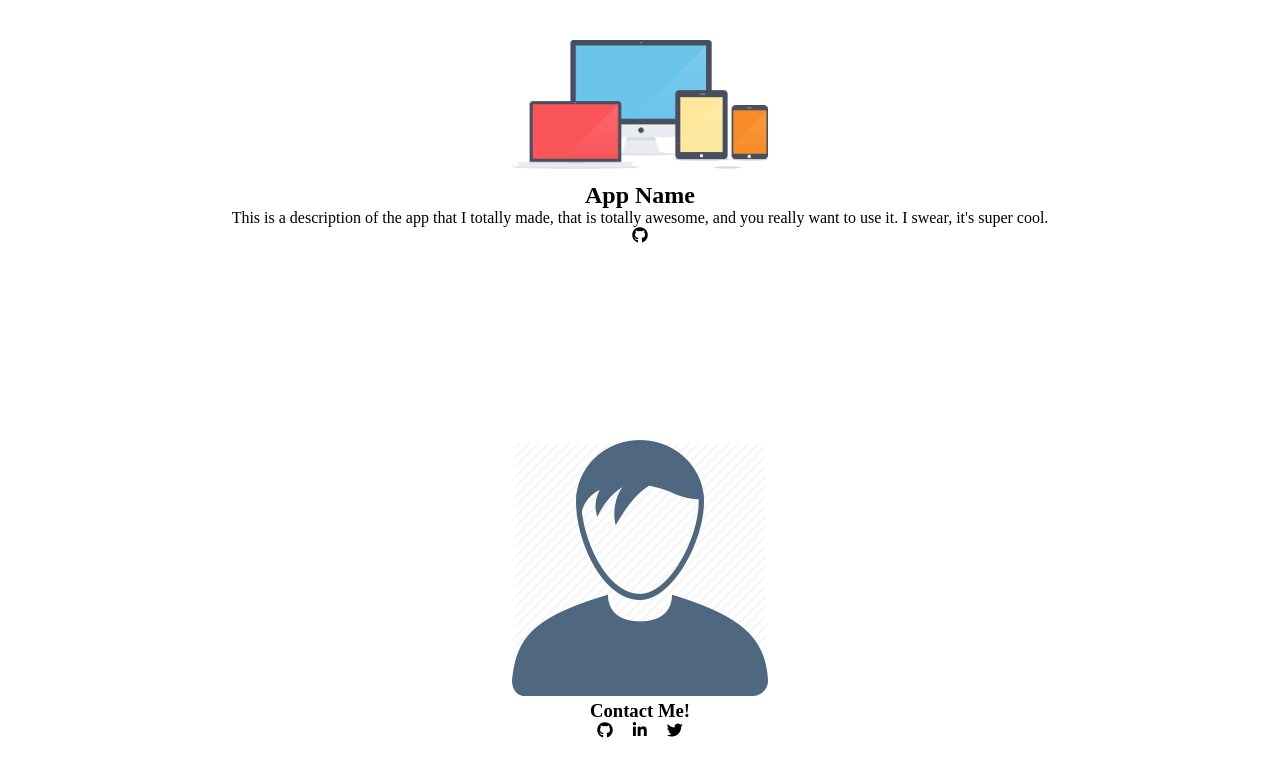
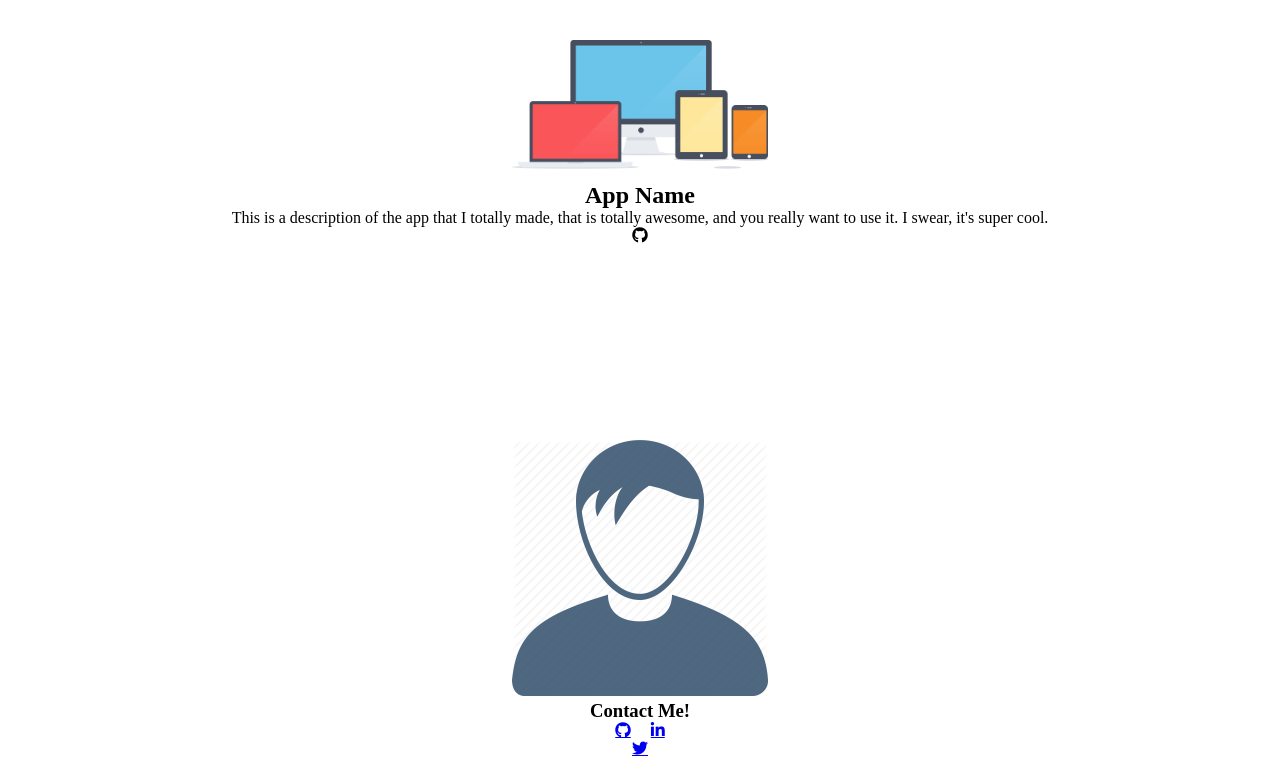
Before and after one commit to KAardal/port, a plain HTML site: page index.html in a window 1280 px wide. Shown: the part 760-1518 px from the top of the page. Drawn offline with Linux system fonts and the light colour scheme.

Commit message:
linked to social media profiles

```diff
--- a/index.html
+++ b/index.html
@@ -35,9 +35,9 @@
       <img class="img-contact" src="resources/User-512.png">
       <h3>Contact Me!</h3>
       <div class="social-media-div">
-        <i class="fa fa-github" aria-hidden="true"></i>
-        <i class="fa fa-linkedin" aria-hidden="true"></i>
-        <i class="fa fa-twitter" aria-hidden="true"></i>
+        <a href="https://github.com/KAardal"><i class="fa fa-github" aria-hidden="true"></i></a>
+        <a href="https://www.linkedin.com/in/kyle-aardal-544a49129/"><i class="fa fa-linkedin" aria-hidden="true"></i></a>
+        <a href="https://twitter.com/AardalKyle"<i class="fa fa-twitter" aria-hidden="true"></i></a>
       </div>
     </div>
   </body>
```
